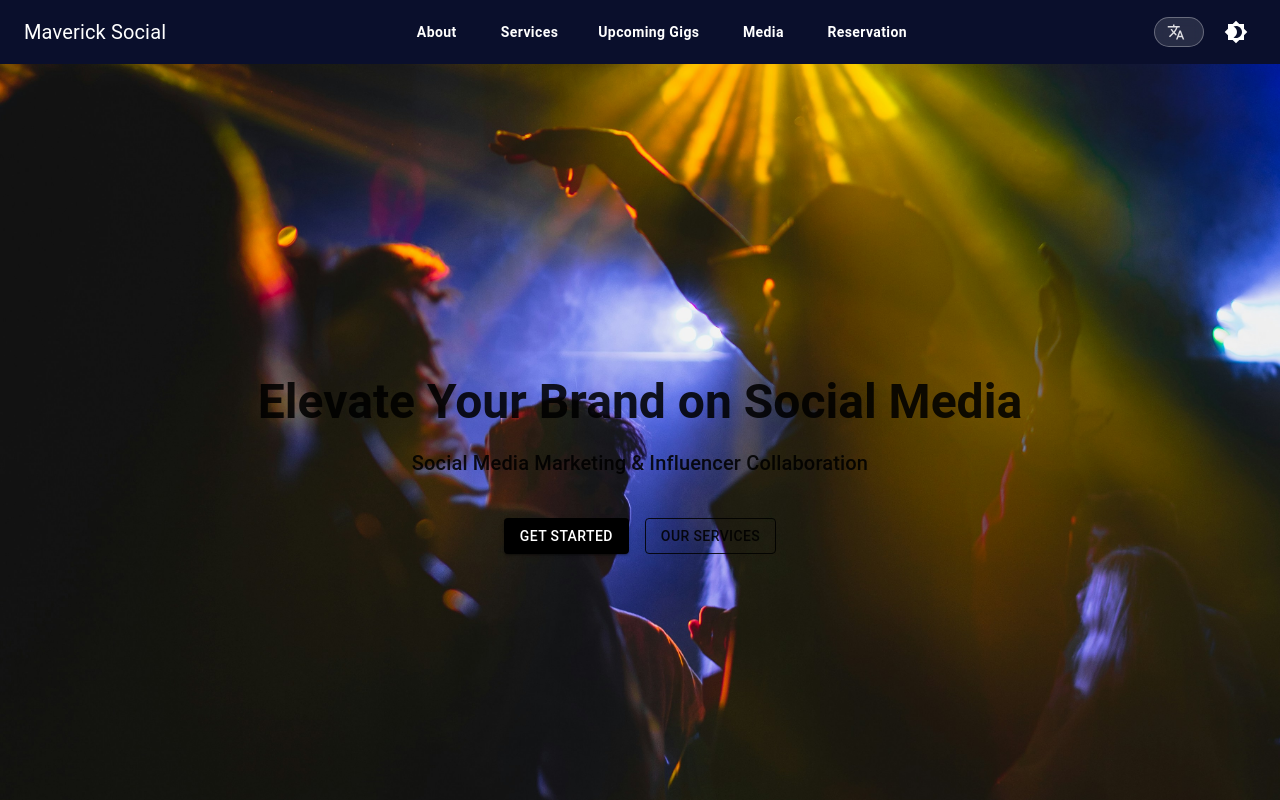
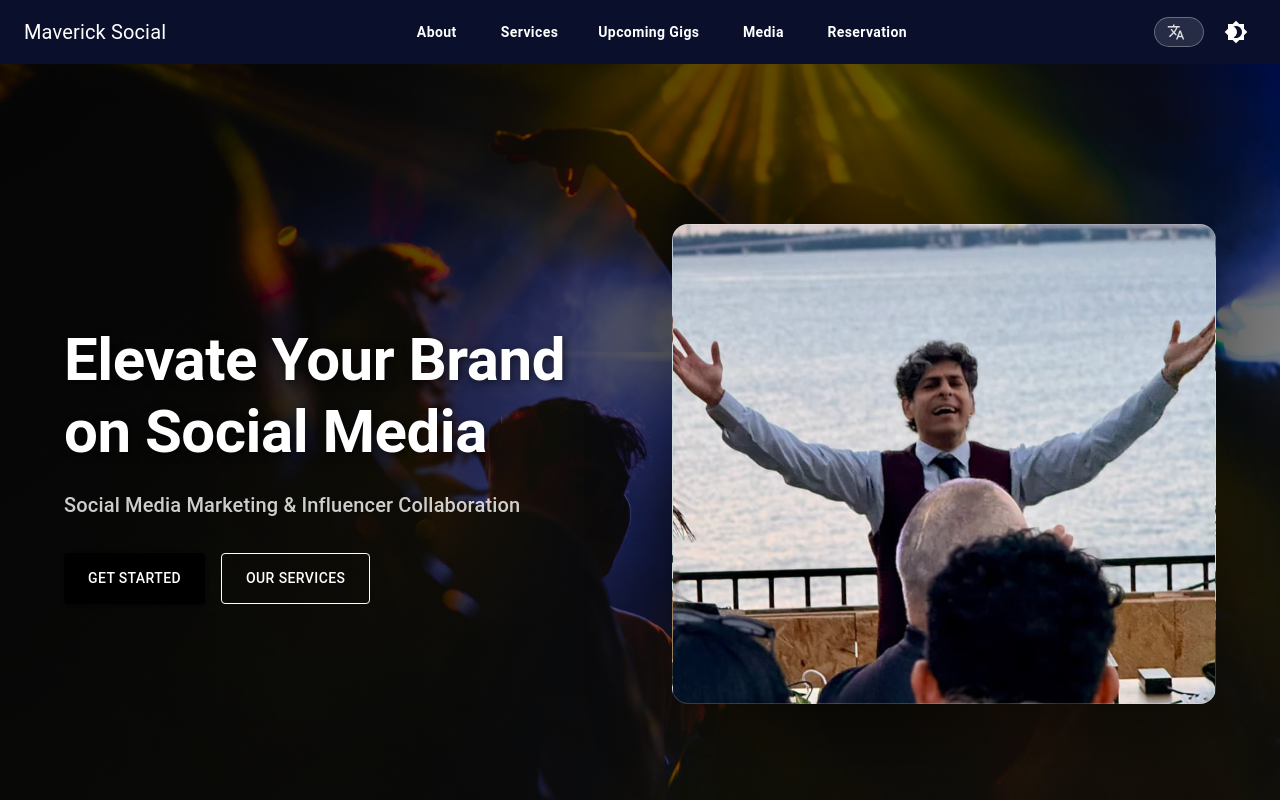
Before and after one commit to do4best/newirfanwebsite, a Next.js app: page / in a window 1280 px wide. Shown: the top 800 px of the page. Built offline with nearby package versions, Linux system fonts and the light colour scheme.

Commit message:
I wrestle with chat but no use

```diff
--- a/src/components/hero.tsx
+++ b/src/components/hero.tsx
@@ -1,30 +1,147 @@
 'use client'
-import { Box, Button, Container } from "@mui/material";
-import { Typography } from "@mui/material";
+
+import { Box, Button, Container, Typography } from "@mui/material";
 import { motion } from "framer-motion";
+
 export default function Hero() {
+    return (
+        <Box
+            sx={{
+                position: "relative",
+                minHeight: "100vh",
+                backgroundImage: "url('/disco.jpg')",
+                backgroundSize: "cover",
+                backgroundPosition: "center",
+                display: "flex",
+                alignItems: "center",
+                overflow: "hidden",
+                py: { xs: 8, md: 0 },
+            }}
+        >
+            {/* Gradient overlay for better text contrast */}
+            <Box
+                sx={{
+                    position: "absolute",
+                    inset: 0,
+                    background: "linear-gradient(to bottom right, rgba(0,0,0,0.75), rgba(0,0,0,0.35))",
+                }}
+            />
 
-    return (
-        <Box sx={{ py: 10, textAlign: "center",backgroundImage:"url('/disco.jpg')",backgroundSize:"cover",backgroundPosition:"center",height:"100vh" }}>
-            <Container sx={{ display: "flex", flexDirection: "column", justifyContent: "center", alignItems: "center", height: "100%" }}>
-                <motion.span initial={{
-                    opacity: 0,
-                    filter: "blur(5px)",
+            <Container
+                sx={{
+                    position: "relative",
+                    zIndex: 2,
+                    color: "white",
                 }}
-                             animate={{
-                                 opacity: 1,
-                                 filter: " blur(0px)",
-                                 transition: { duration: 0.5 },
-                             }}>       <Typography variant="h3" sx={{fontWeight:"700"}} gutterBottom>
-                    Elevate Your Brand on Social Media
-                </Typography>
-                </motion.span>
-                <Typography  variant="h6" color="gray" gutterBottom>
-                    Social Media Marketing & Influencer Collaboration
-                </Typography>
-                <Box sx={{ mt: 4, display: "flex", justifyContent: "center", gap: 2 }}>
-                    <Button variant="contained" sx={{ bgcolor: "#000" }}>Get Started</Button>
-                    <Button variant="outlined" color="inherit">Our Services</Button>
+            >
+                <Box
+                    sx={{
+                        display: "grid",
+                        gridTemplateColumns: {
+                            xs: "1fr",
+                            md: "1fr 1fr",
+                        },
+                        gap: { xs: 5, md: 8 },
+                        alignItems: "center",
+                    }}
+                >
+                    <Box sx={{ textAlign: { xs: "center", md: "left" } }}>
+                        {/* Animated headline */}
+                        <motion.div
+                            initial={{ opacity: 0, y: 40 }}
+                            animate={{ opacity: 1, y: 0 }}
+                            transition={{ duration: 1, ease: "easeOut" }}
+                        >
+                            <Typography
+                                variant="h2"
+                                sx={{
+                                    fontWeight: 700,
+                                    textShadow: "2px 2px 10px rgba(0,0,0,0.6)",
+                                }}
+                                gutterBottom
+                            >
+                                Elevate Your Brand on Social Media
+                            </Typography>
+                        </motion.div>
+
+                        {/* Subheading with fade-in delay */}
+                        <motion.div
+                            initial={{ opacity: 0 }}
+                            animate={{ opacity: 1 }}
+                            transition={{ duration: 1, delay: 0.5 }}
+                        >
+                            <Typography
+                                variant="h6"
+                                sx={{ color: "rgba(255,255,255,0.8)", mb: 4 }}
+                            >
+                                Social Media Marketing & Influencer Collaboration
+                            </Typography>
+                        </motion.div>
+
+                        {/* Buttons with hover + motion */}
+                        <motion.div
+                            initial={{ opacity: 0, y: 20 }}
+                            animate={{ opacity: 1, y: 0 }}
+                            transition={{ duration: 1, delay: 1 }}
+                        >
+                            <Box
+                                sx={{
+                                    display: "flex",
+                                    justifyContent: { xs: "center", md: "flex-start" },
+                                    gap: 2,
+                                    flexWrap: "wrap",
+                                }}
+                            >
+                                <Button
+                                    variant="contained"
+                                    sx={{
+                                        bgcolor: "#000",
+                                        color: "white",
+                                        px: 3,
+                                        py: 1.5,
+                                        "&:hover": { bgcolor: "#222", transform: "scale(1.05)" },
+                                        transition: "all 0.3s ease",
+                                    }}
+                                >
+                                    Get Started
+                                </Button>
+                                <Button
+                                    variant="outlined"
+                                    sx={{
+                                        borderColor: "white",
+                                        color: "white",
+                                        px: 3,
+                                        py: 1.5,
+                                        "&:hover": {
+                                            bgcolor: "rgba(255,255,255,0.1)",
+                                            transform: "scale(1.05)",
+                                        },
+                                        transition: "all 0.3s ease",
+                                    }}
+                                >
+                                    Our Services
+                                </Button>
+                            </Box>
+                        </motion.div>
+                    </Box>
+
+                    <motion.div
+                        initial={{ opacity: 0, scale: 0.9, x: 40 }}
+                        animate={{ opacity: 1, scale: 1, x: 0 }}
+                        transition={{ duration: 1, delay: 0.4, ease: "easeOut" }}
+                    >
+                        <Box
+                            sx={{
+                                minHeight: { xs: 320, md: 480 },
+                                borderRadius: 4,
+                                backgroundImage: "url('/irfan1.jpeg')",
+                                backgroundSize: "cover",
+                                backgroundPosition: "center",
+                                boxShadow: "0 24px 80px rgba(0,0,0,0.45)",
+                                border: "1px solid rgba(255,255,255,0.18)",
+                            }}
+                        />
+                    </motion.div>
                 </Box>
             </Container>
         </Box>
```
Also changed, not shown: src/app/layout.tsx (indentation only).
